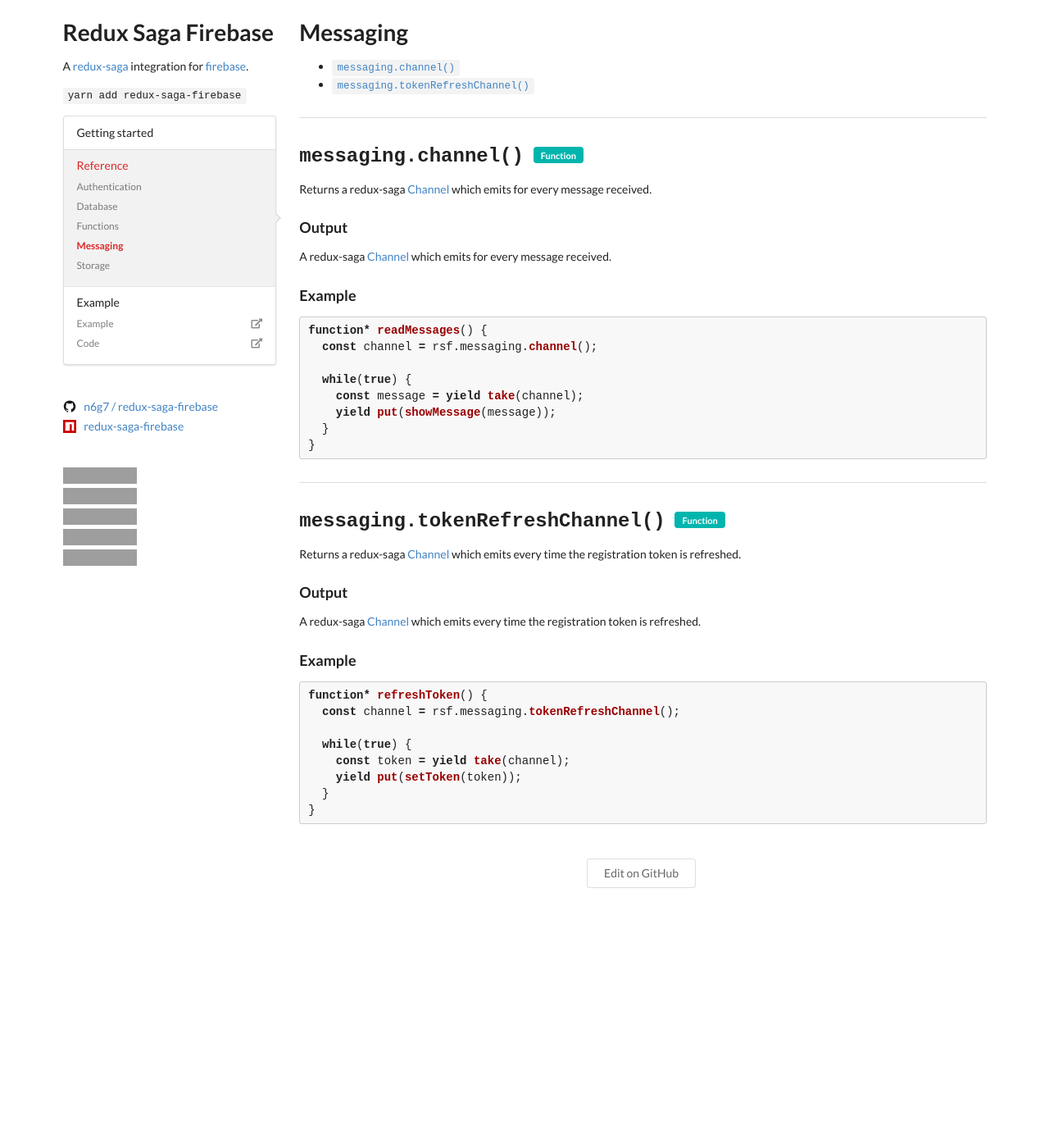
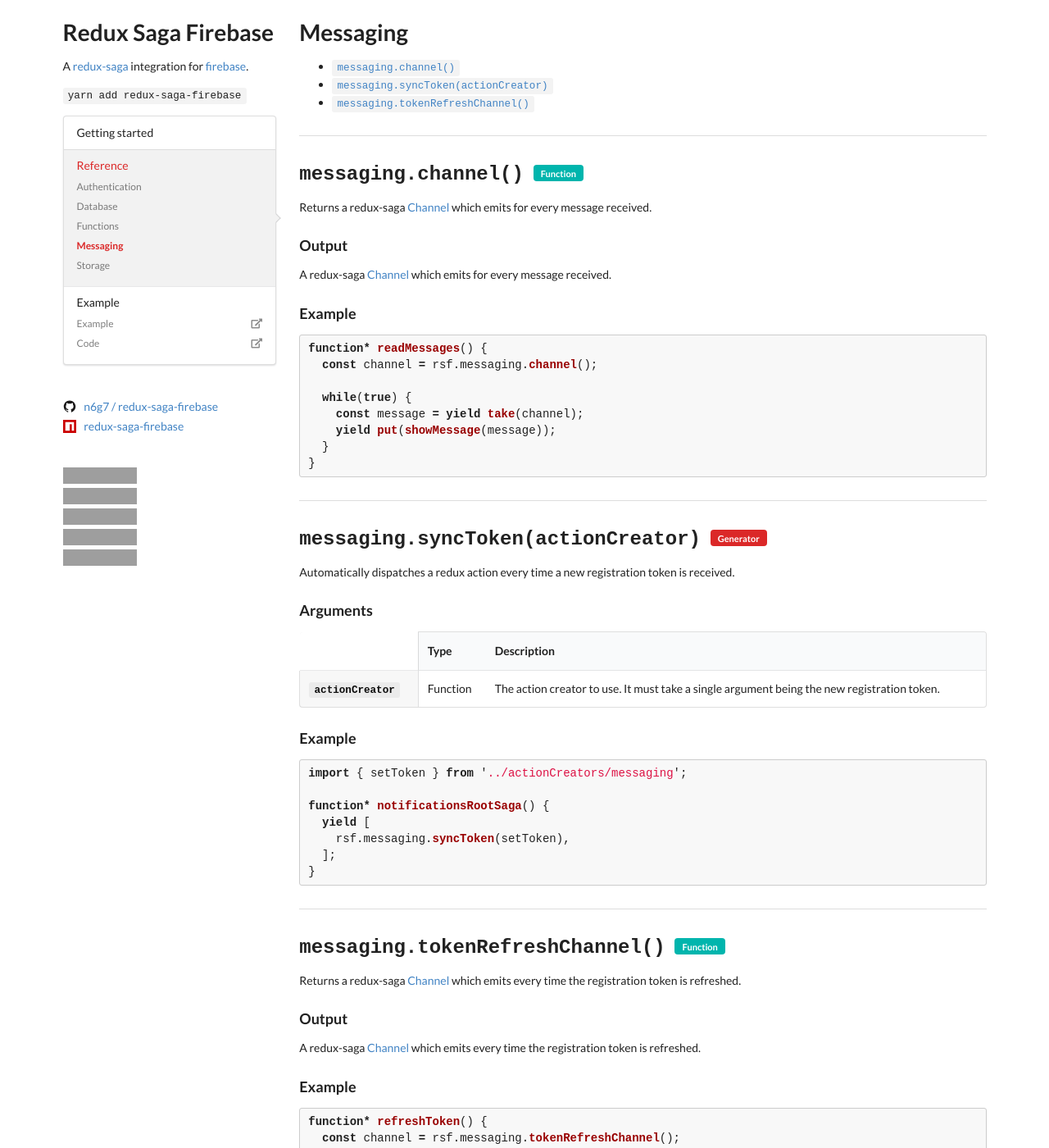
Before and after one commit to n6g7/redux-saga-firebase, a Jekyll site: the page built from docs/_reference/messaging.md, in a window 1280 px wide and 1400 px high. Shown: the whole window at 82% size. Built offline with Jekyll 4.4.1, drawn with Linux system fonts in a browser that asks for light colours; nearby versions of some CDN libraries; grey boxes are pictures that could not be loaded.

Commit message:
Add documentation.

````diff
--- a/docs/_reference/messaging.md
+++ b/docs/_reference/messaging.md
@@ -21,6 +21,27 @@
       }
       ```
 
+  - signature: messaging.syncToken(actionCreator)
+    id: syncToken
+    generator: true
+    description: Automatically dispatches a redux action every time a new registration token is received.
+    arguments:
+      - name: actionCreator
+        required: true
+        type: Function
+        description: The action creator to use. It must take a single argument being the new registration token.
+    output:
+    example: |
+      ```js
+      import { setToken } from '../actionCreators/messaging';
+
+      function* notificationsRootSaga() {
+        yield [
+          rsf.messaging.syncToken(setToken),
+        ];
+      }
+      ```
+
   - signature: messaging.tokenRefreshChannel()
     id: channel
     generator: false
````
Also changed, not shown: README.md.
